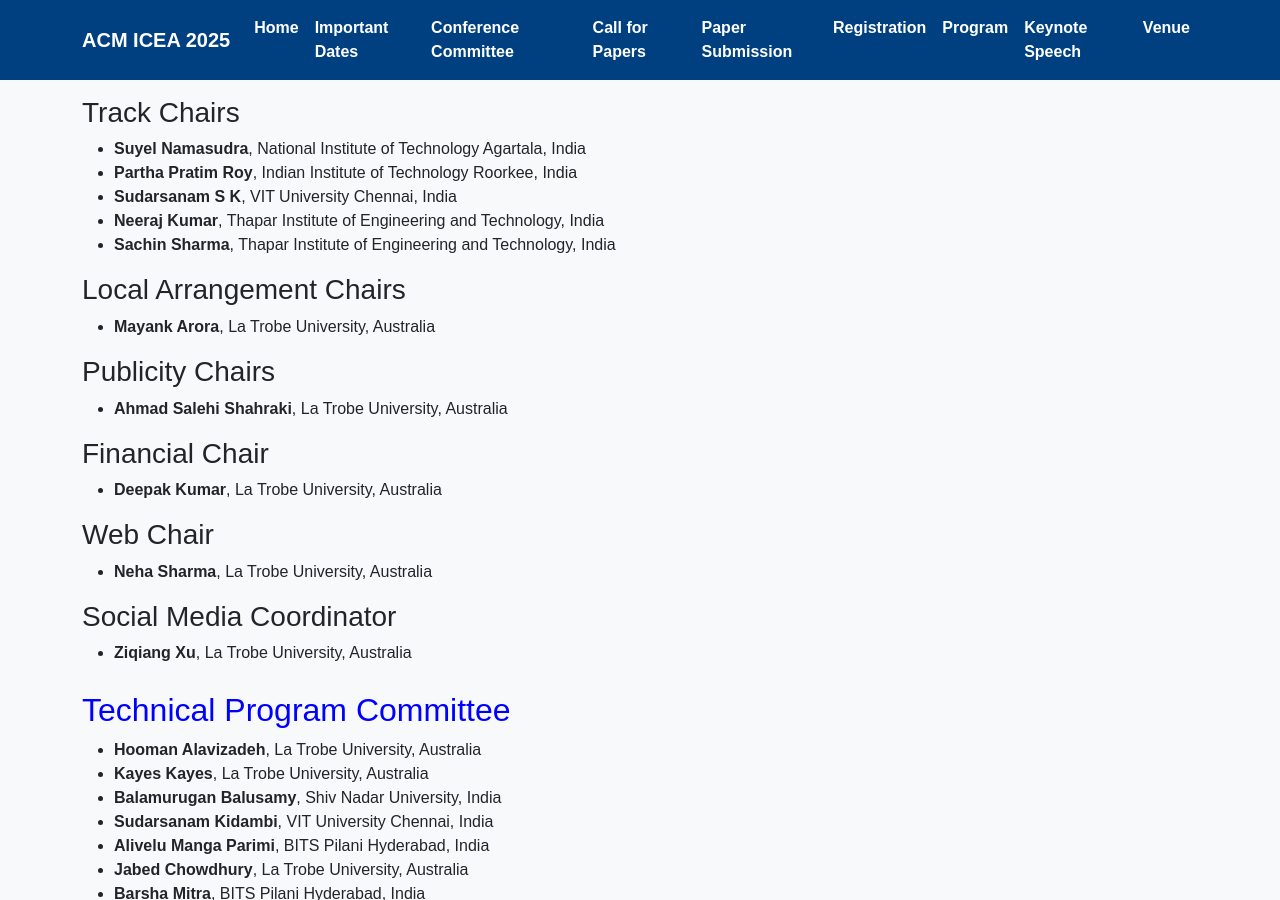
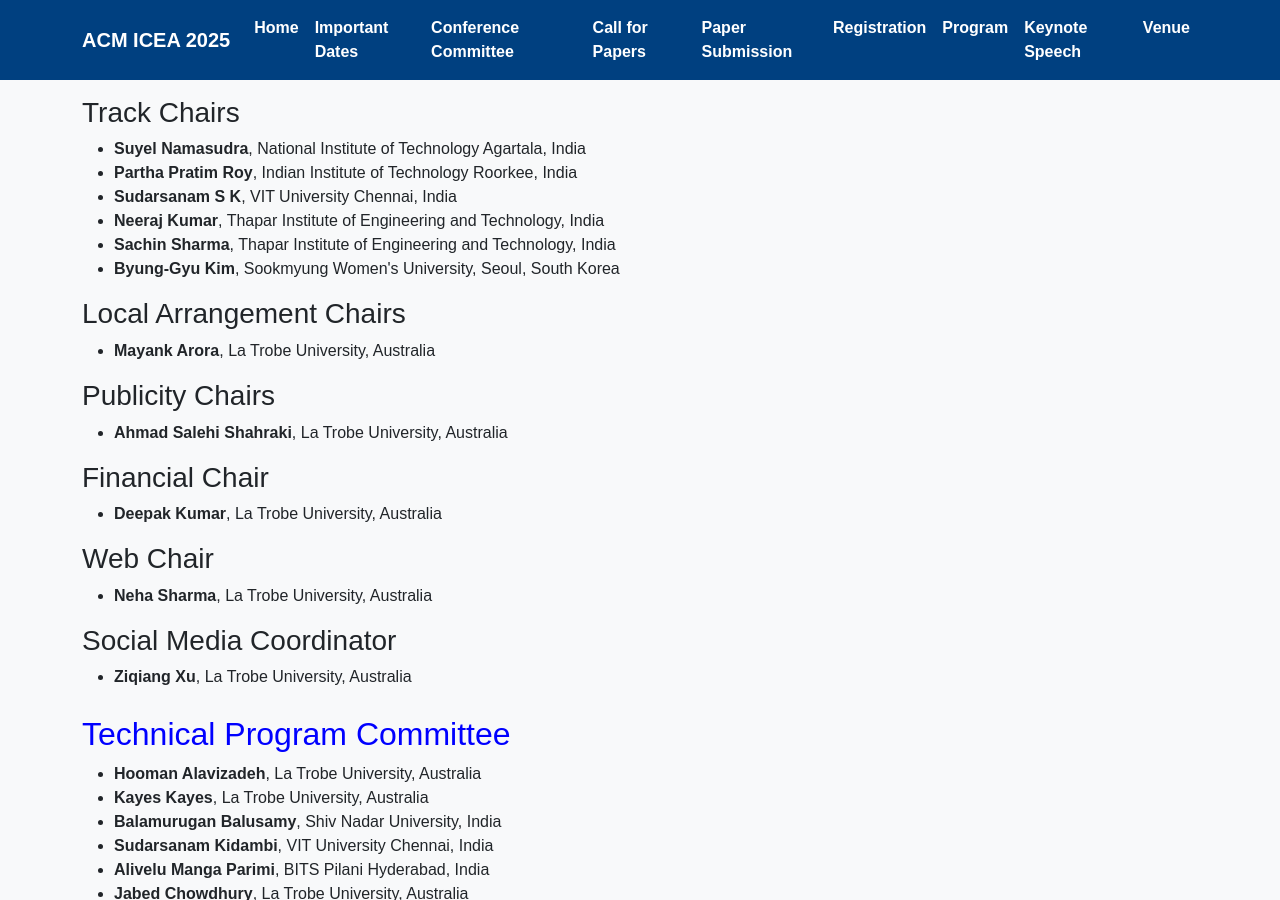
Before and after one commit to icea2025/latrobe, a Jekyll site: the page committee/index.html, which Jekyll copies as it is, in a window 1280 px wide and 900 px high, scrolled down 425 px. Built offline with Jekyll 4.4.1, drawn with Linux system fonts in a browser that asks for light colours.

Commit message:
Update index.html

```diff
--- a/committee/index.html
+++ b/committee/index.html
@@ -107,6 +107,7 @@
         <li><b>Sudarsanam S K</b>, VIT University Chennai, India</li>
         <li><b>Neeraj Kumar</b>, Thapar Institute of Engineering and Technology, India</li>
         <li><b>Sachin Sharma</b>, Thapar Institute of Engineering and Technology, India</li>
+        <li><b>Byung-Gyu Kim</b>, Sookmyung Women's University, Seoul, South Korea</li>
       </ul>
 
       <h3>Local Arrangement Chairs</h3>
```
